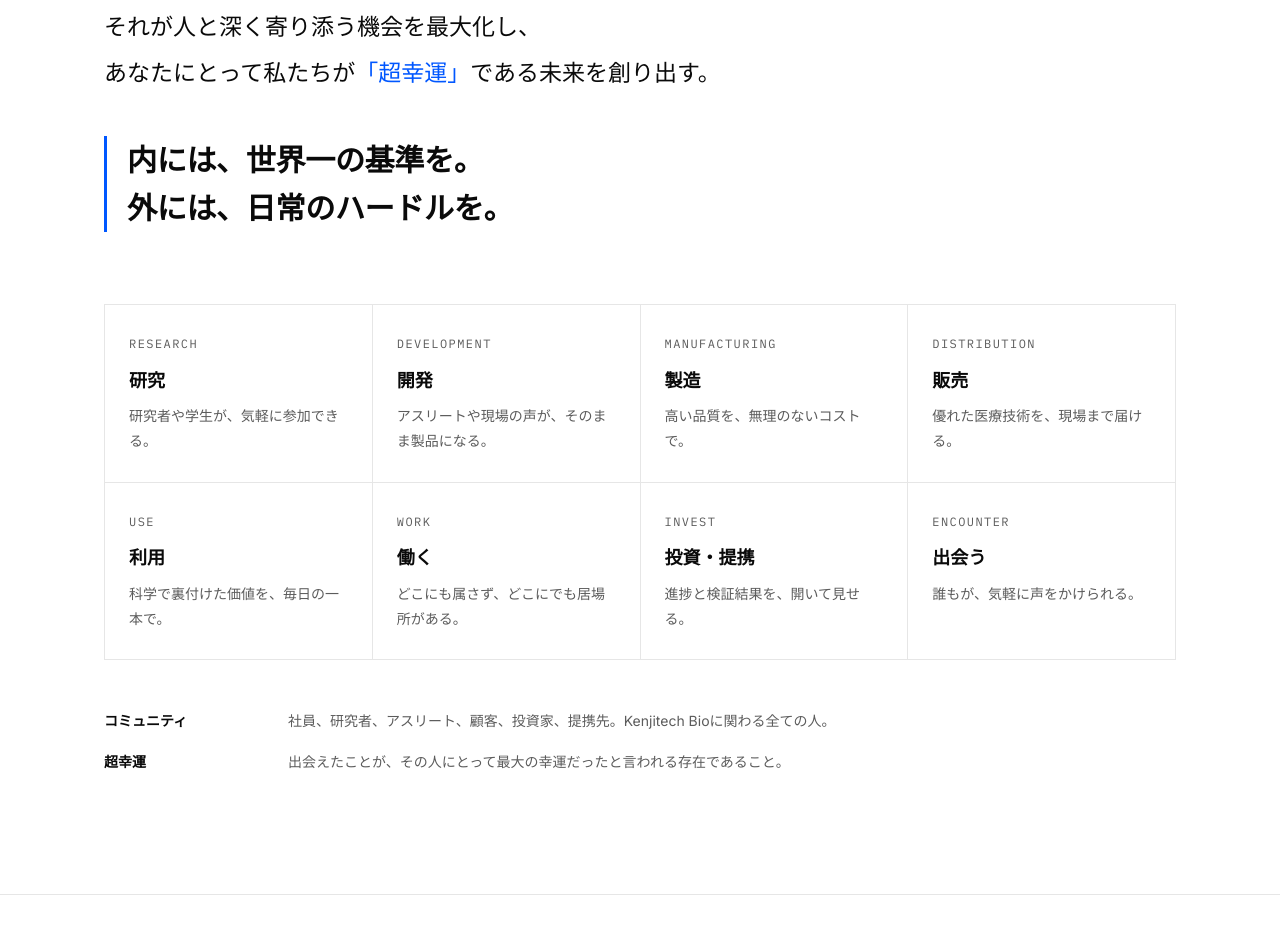
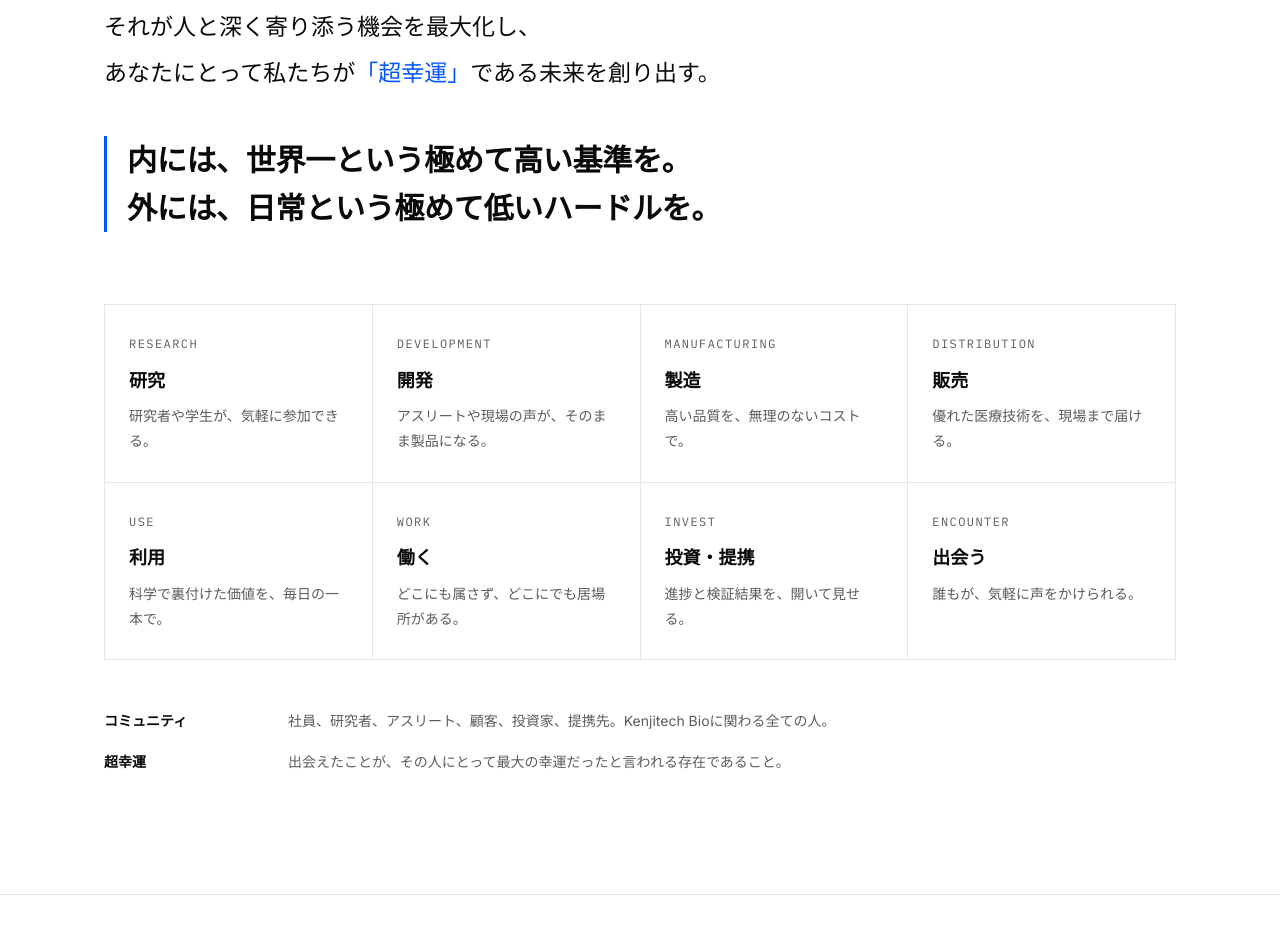
Before and after one commit to kenji09271993/kenjitech-bio, a plain HTML site: page index.html in a window 1280 px wide. Shown: the part 1580-2514 px from the top of the page. Drawn offline with Linux system fonts and the light colour scheme.

Commit message:
Clarify the paradox line
Co-Authored-By: Claude Opus 5.5 <noreply@anthropic.com>
Claude-Session: https://claude.ai/code/session_01VXfYGre6ay5NA1tqVitZjx

```diff
--- a/index.html
+++ b/index.html
@@ -248,7 +248,7 @@ br.sp{display:none}
       <div class="vision-body reveal">
         <p class="mono">Kenjitech Vision</p>
         <p class="vision-text">世界一の基準を持ったコミュニティが、<br>研究、開発、製造、販売、利用、<br class="pc">そして共に働くこと、投資すること、出会うことに至るまで、<br>会社に関わる全てのプロセスのハードルを、<br class="pc">極めて日常まで下げる。<br>それが人と深く寄り添う機会を最大化し、<br>あなたにとって私たちが<span class="hl">「超幸運」</span>である未来を創り出す。</p>
-        <p class="paradox">内には、世界一の基準を。<br>外には、日常のハードルを。</p>
+        <p class="paradox">内には、世界一という<br class="sp">極めて高い基準を。<br>外には、日常という<br class="sp">極めて低いハードルを。</p>
       </div>
       <div class="process reveal">
         <div><p class="mono">Research</p><h3>研究</h3><p>研究者や学生が、気軽に参加できる。</p></div>
```
